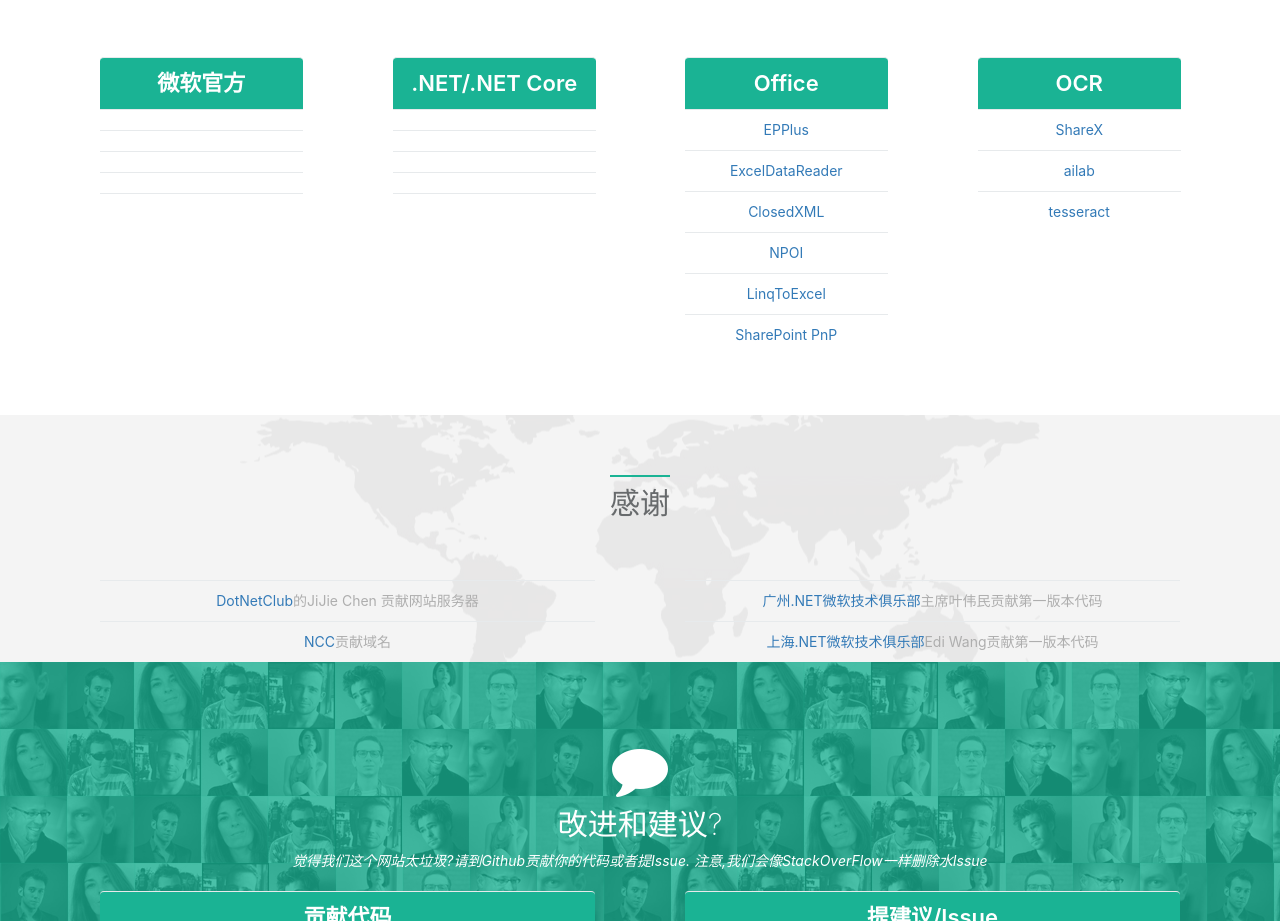
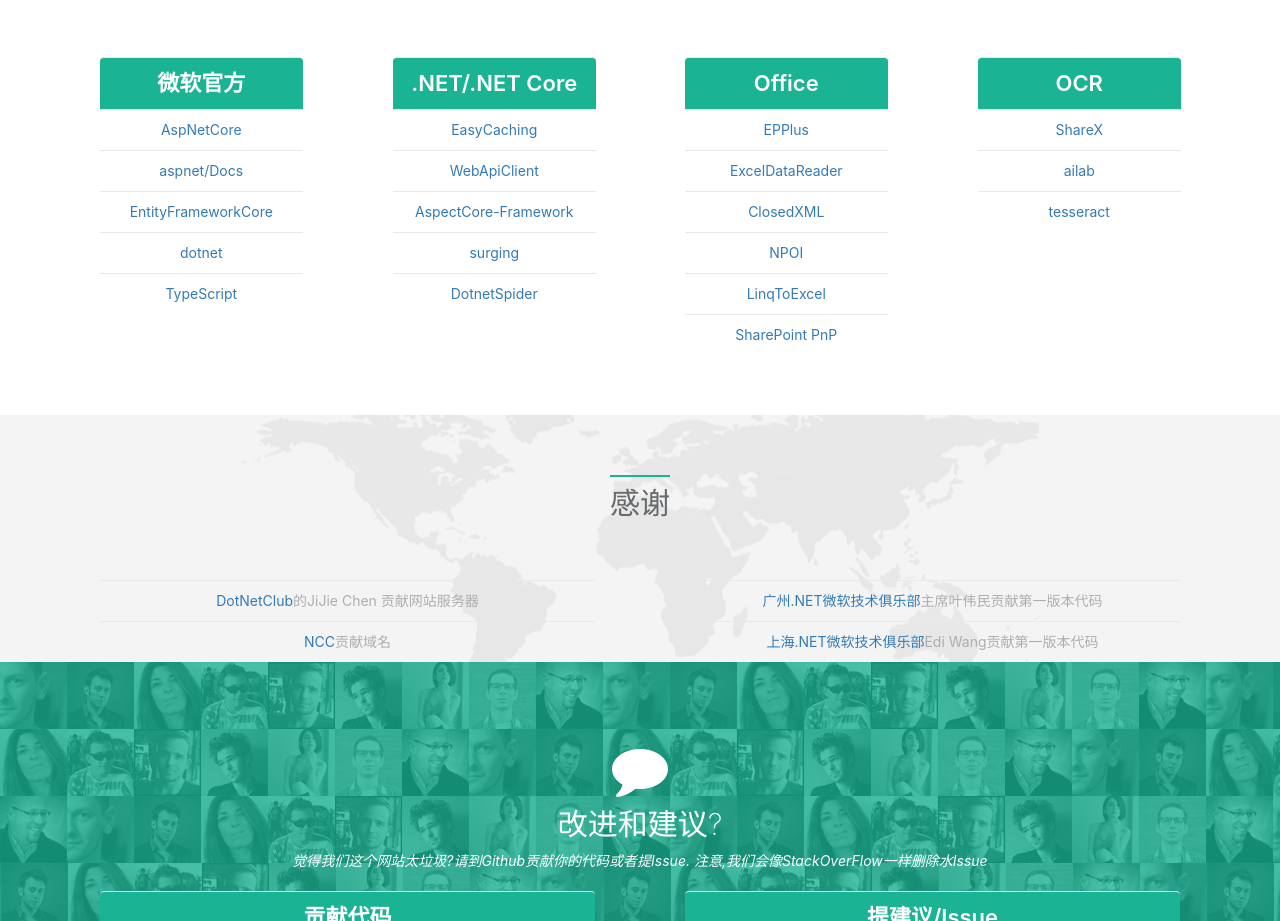
Before and after one commit to weiminye/ChinaDotNetClubPortal, a plain HTML site: page V1/index.html in a window 1280 px wide. Shown: the part 4173-5094 px from the top of the page. Drawn offline with Linux system fonts and the light colour scheme.

Commit message:
完成开源项目列表

```diff
--- a/V1/index.html
+++ b/V1/index.html
@@ -560,19 +560,19 @@
                                 <span>$16</span> / month
                             </li>-->
                             <li>
-                                <a href="" target="blank"></a>
+                                <a href="https://github.com/aspnet/AspNetCore" target="blank">AspNetCore</a>
                             </li>
                             <li>
-                                    <a href="" target="blank"></a>
+                                    <a href="https://github.com/aspnet/Docs" target="blank">aspnet/Docs</a>
                                 </li>
                                 <li>
-                                        <a href="" target="blank"></a>
+                                        <a href="https://github.com/aspnet/EntityFrameworkCore" target="blank">EntityFrameworkCore</a>
                                     </li>
                                     <li>
-                                            <a href="" target="blank"></a>
+                                            <a href="https://github.com/Microsoft/dotnet" target="blank">dotnet</a>
                                         </li>
                                         <li>
-                                                <a href="" target="blank"></a>
+                                                <a href="https://github.com/Microsoft/TypeScript" target="blank">TypeScript</a>
                                             </li>
                         </ul>
                     </div>
@@ -588,19 +588,19 @@
                                 <span>$16</span> / month
                             </li>-->
                             <li>
-                                    <a href="" target="blank"></a>
+                                    <a href="https://github.com/dotnetcore/EasyCaching" target="blank">EasyCaching</a>
                                 </li>
                                 <li>
-                                        <a href="" target="blank"></a>
+                                        <a href="https://github.com/dotnetcore/WebApiClient" target="blank">WebApiClient</a>
                                     </li>
                                     <li>
-                                            <a href="" target="blank"></a>
+                                            <a href="https://github.com/dotnetcore/AspectCore-Framework" target="blank">AspectCore-Framework</a>
                                         </li>
                                         <li>
-                                                <a href="" target="blank"></a>
+                                                <a href="https://github.com/dotnetcore/surging" target="blank">surging</a>
                                             </li>
                                             <li>
-                                                    <a href="" target="blank"></a>
+                                                    <a href="https://github.com/dotnetcore/DotnetSpider" target="blank">DotnetSpider</a>
                                                 </li>
                         </ul>
                     </div>
```
